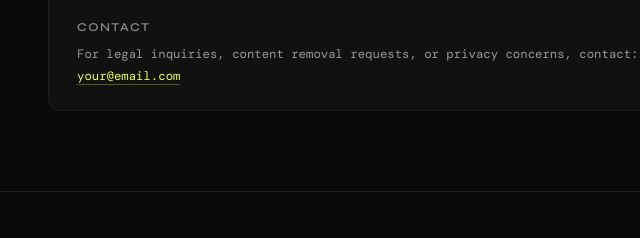
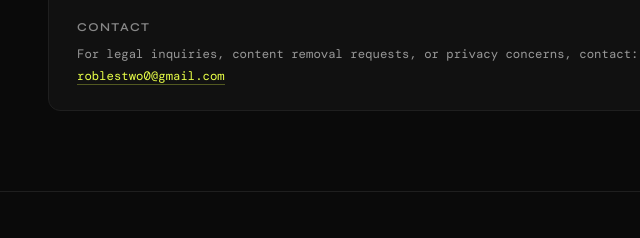
Before and after one commit to roblesic/imagerbls.ic, a website: page public/legal.html in a window 1280 px wide. Shown: the part 2626-2864 px from the top of the page, 252-892 px from the left. Drawn offline with nearby package versions, Linux system fonts and the light colour scheme; a web font is replaced by a local one.

Commit message:
Update legal.html

```diff
--- a/public/legal.html
+++ b/public/legal.html
@@ -313,7 +313,7 @@
       </div>
       <div class="card-row">
         <h3>Contact</h3>
-        <p>For legal inquiries, content removal requests, or privacy concerns, contact: <a href="mailto:your@email.com" style="color:var(--accent);text-decoration:none;border-bottom:1px solid rgba(232,255,71,0.3)">your@email.com</a></p>
+        <p>For legal inquiries, content removal requests, or privacy concerns, contact: <a href="mailto:roblestwo0@gmail.com" style="color:var(--accent);text-decoration:none;border-bottom:1px solid rgba(232,255,71,0.3)">roblestwo0@gmail.com</a></p>
       </div>
     </div>
   </section>
```
